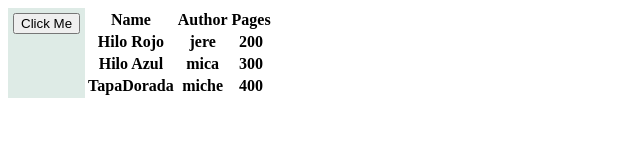
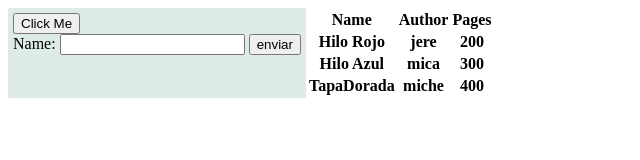
Before and after one commit to grateqq/ProjectLibrary, a plain HTML site: page index.html in a window 1280 px wide. Both pictures are taken after a click on the button "Click Me". Shown: the whole page, without its empty margins (0-640 px from the left). Drawn offline with Linux system fonts and the light colour scheme.

Commit message:
abre el formulario

```diff
--- a/index.html
+++ b/index.html
@@ -10,8 +10,8 @@
 <body>
   <div class="content">
     <div class="addbook">
-      <button id="btn">Click Me</button>
-      <form action="" class="formaddbook">
+      <button id="btn-openform">Click Me</button>
+      <form action="" id="formaddbook">
         <label for="name">Name: </label>
         <input type="text" id="name">
         <button type="submit" id="btn-sumit" >enviar</button>
--- a/script.js
+++ b/script.js
@@ -57,5 +57,16 @@ function printlibrary (libreria) {
 //Ej
 
 printlibrary(libreria)
+console.clear()
 
 // Intereccion de usuario con funciones
+
+const btnopenform = document.getElementById("btn-openform")
+console.log(btnopenform)
+
+const formnewbook = document.getElementById("formaddbook")
+console.log(formnewbook)
+
+btnopenform.addEventListener('click', function() {
+  formnewbook.style.display = 'block';  // o 'flex', 'grid' según necesites
+});
--- a/style.css
+++ b/style.css
@@ -2,7 +2,7 @@
   display: flex;
 }
 
-.formaddbook {
+#formaddbook {
   display: none;
 }
 
```
